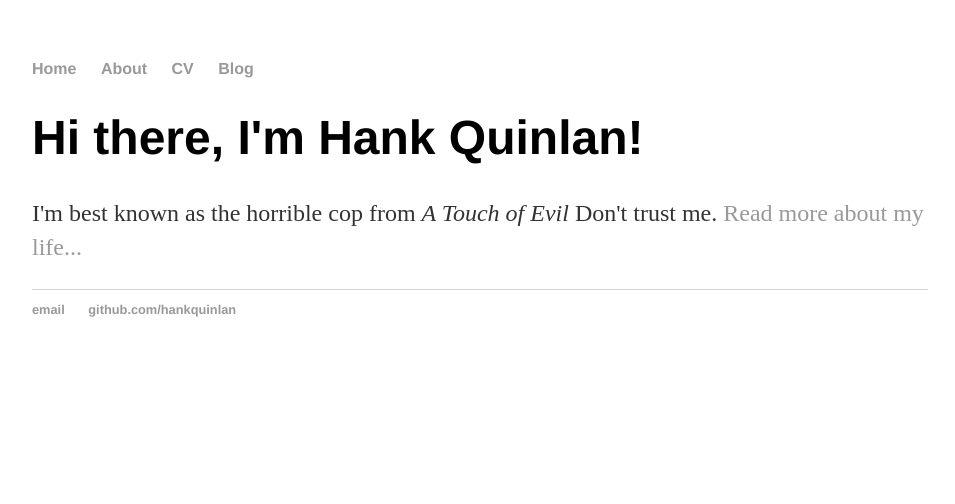
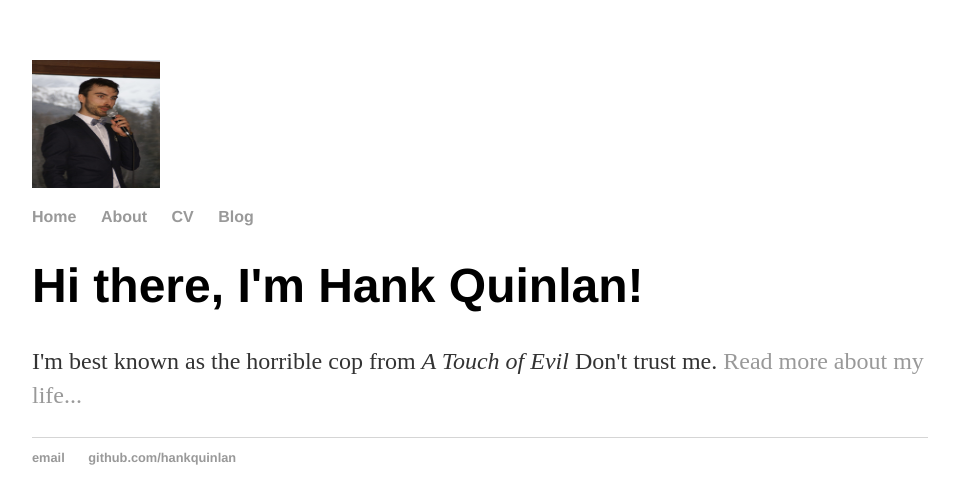
Before and after one commit to JosephBrunet/JosephBrunet.github.io, a Jekyll site: the page built from index.html, in a window 1280 px wide. Shown: the top 504 px of the page, without its empty margins (160-1115 px from the left). Built offline with Jekyll 4.4.1, drawn with Linux system fonts in a browser that asks for light colours.

Commit message:
Update default.html

```diff
--- a/_layouts/default.html
+++ b/_layouts/default.html
@@ -6,8 +6,14 @@
 			<link rel="shortcut icon" type="image/x-icon" href="favicon.ico">
 			<!-- link to main stylesheet -->
 			<link rel="stylesheet" type="text/css" href="/css/main.css">
+			<style>
+			img {
+			  width: 100%;
+			}
+			</style>
 		</head>
 		<body>
+			<img src="portrait.jpeg" alt="HTML5 Icon" style="width:128px;height:128px;">
 			<nav>
 	    		<ul>
 	        		<li><a href="/">Home</a></li>
```
